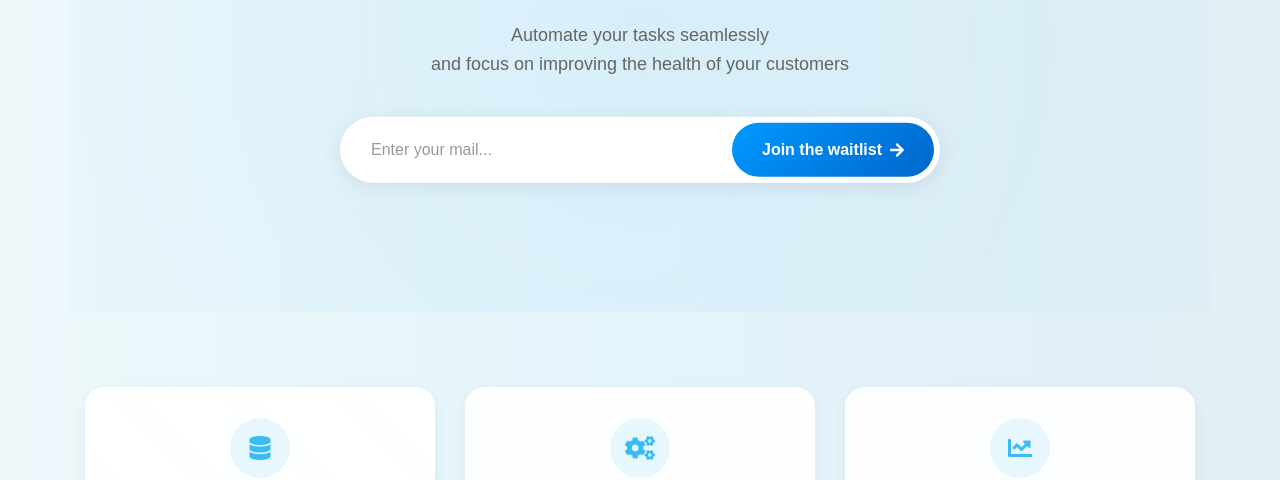
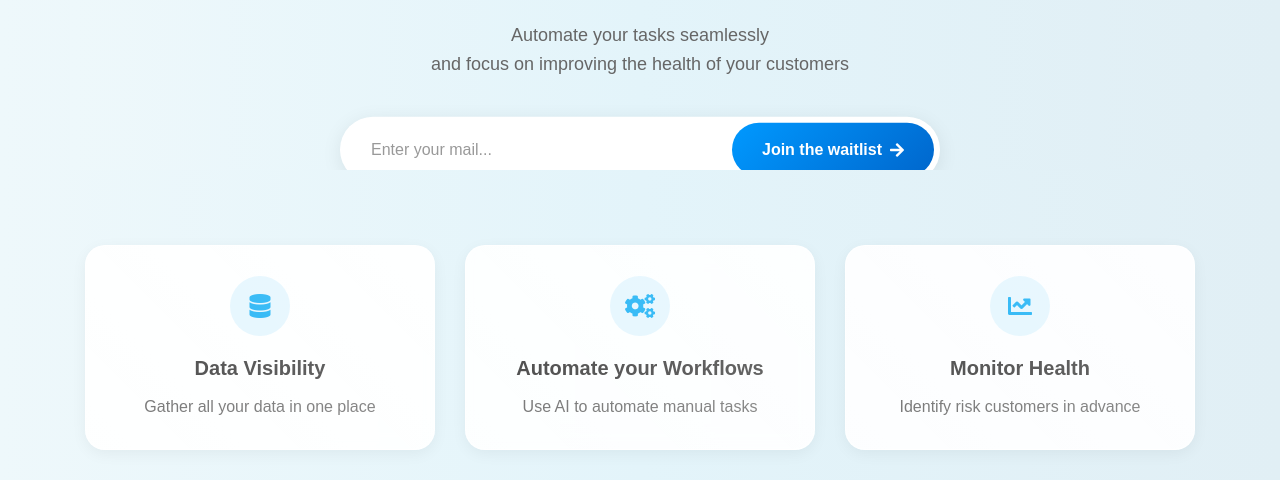
Before and after one commit to dedeepyasai/oco-backend, a website: page index.html in a window 1280 px wide. Shown: the part 320-800 px from the top of the page. Drawn offline with nearby package versions, Linux system fonts and the light colour scheme.

Commit message:
Updated CSS

```diff
--- a/asset/css/services.css
+++ b/asset/css/services.css
@@ -59,6 +59,7 @@ button.nav-button{
 /* Header Banner Area Styles */
 
 .container.header-content {
+    background: linear-gradient(270deg, #E1EFF5 0%, #E3F4FA 50%, #EEF8FB 100%);
     height: 100%;
 }
 .highlight{
--- a/asset/css/style.css
+++ b/asset/css/style.css
@@ -429,6 +429,7 @@ section.footer.section-padding {
     width: 100% !important;
 }
 .contact-header .container.header-content{
+    background: linear-gradient(270deg, #E1EFF5 0%, #E3F4FA 50%, #EEF8FB 100%);
     max-height: 400px;
 }
 
--- a/index.html
+++ b/index.html
@@ -18,6 +18,10 @@
         body {
             background: linear-gradient(270deg, #E1EFF5 0%, #E3F4FA 50%, #EEF8FB 100%);
             min-height: 100vh;
+        }
+        .container.header-content{
+            background: linear-gradient(270deg, #E1EFF5 0%, #E3F4FA 50%, #EEF8FB 100%);
+            max-height: 400px;
         }
         .footer {
     padding: 20px 0;
```
